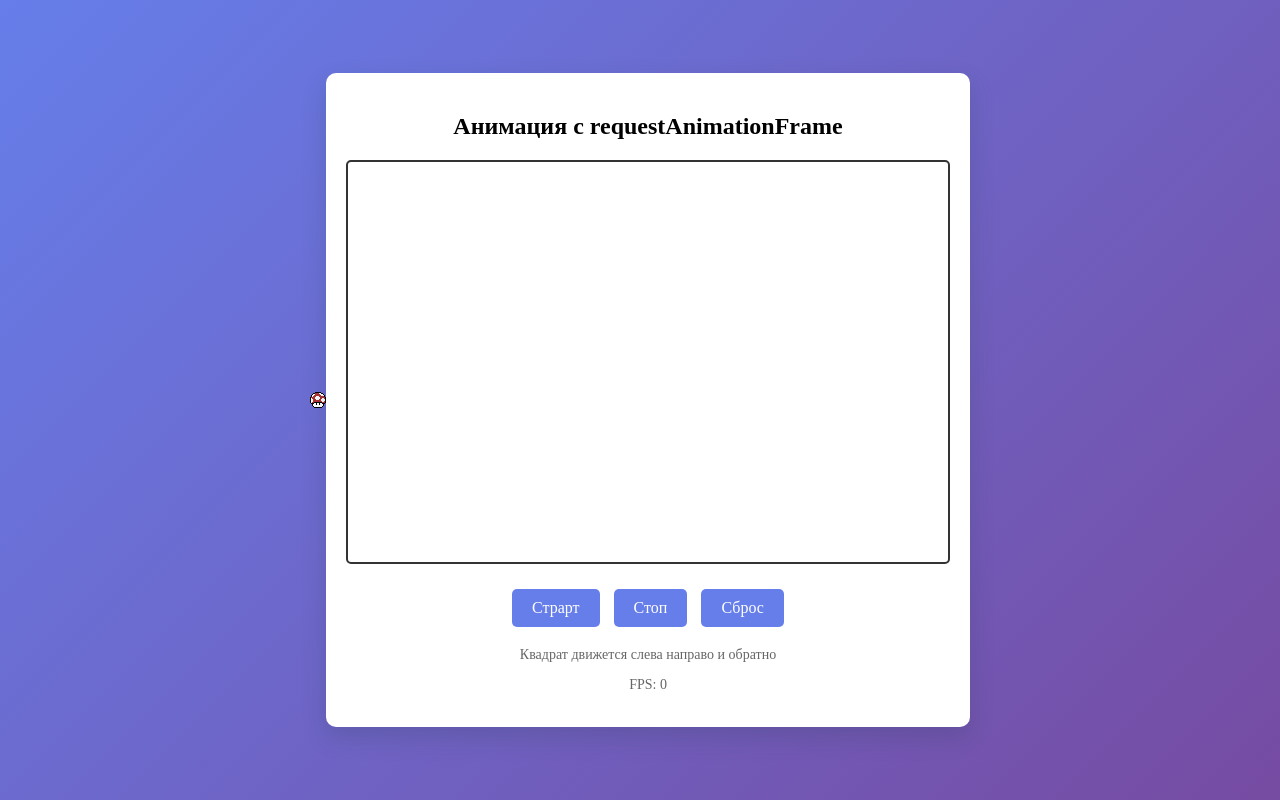
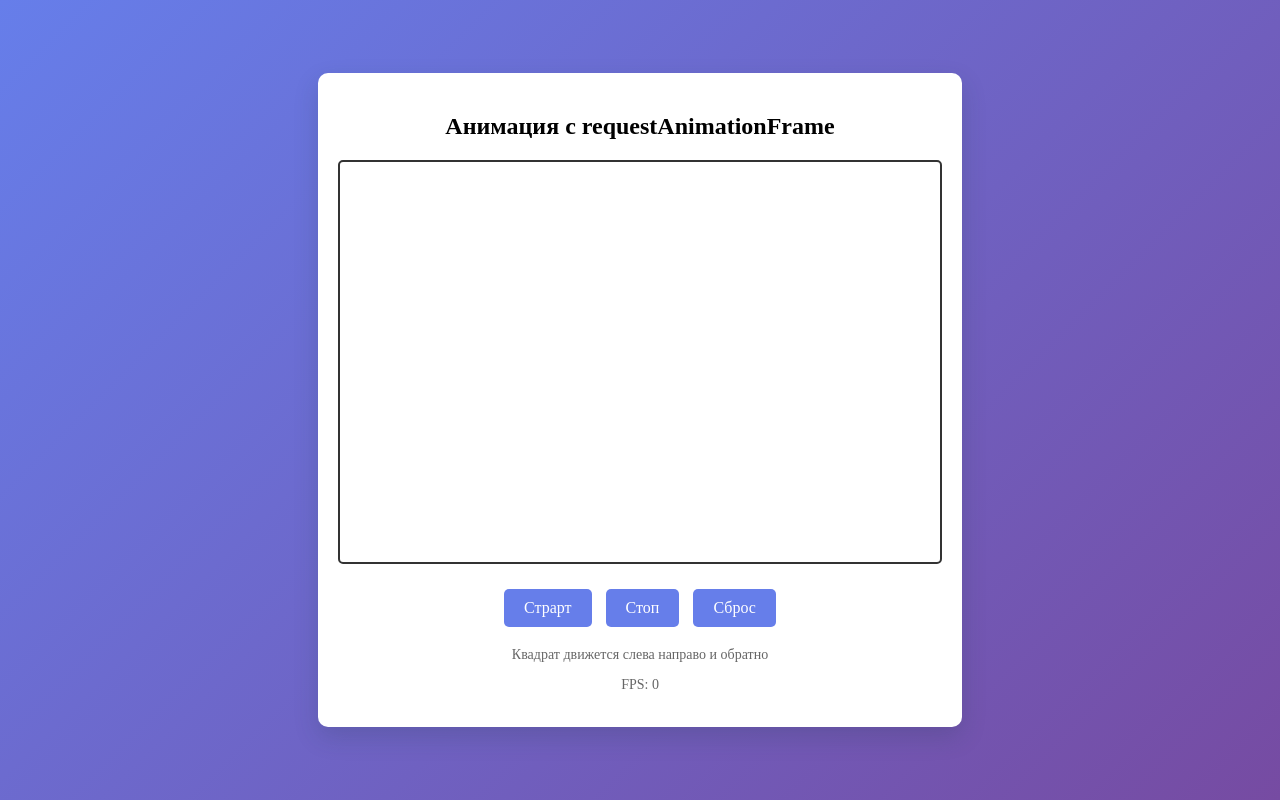
Before and after one commit to GDRX01/MDK-05.02, a plain HTML site: page animation/index.html in a window 1280 px wide. Drawn offline with Linux system fonts and the light colour scheme.

Commit message:
Update index.html

```diff
--- a/animation/index.html
+++ b/animation/index.html
@@ -9,7 +9,6 @@
 </head>
 
 <body>
-    <img src="./img/Mushroom.png" alt="" id="img">
     <div class="container">
         <h2>Анимация с requestAnimationFrame</h2>
         <canvas id="canvas" width="600" height="400"></canvas>
```
